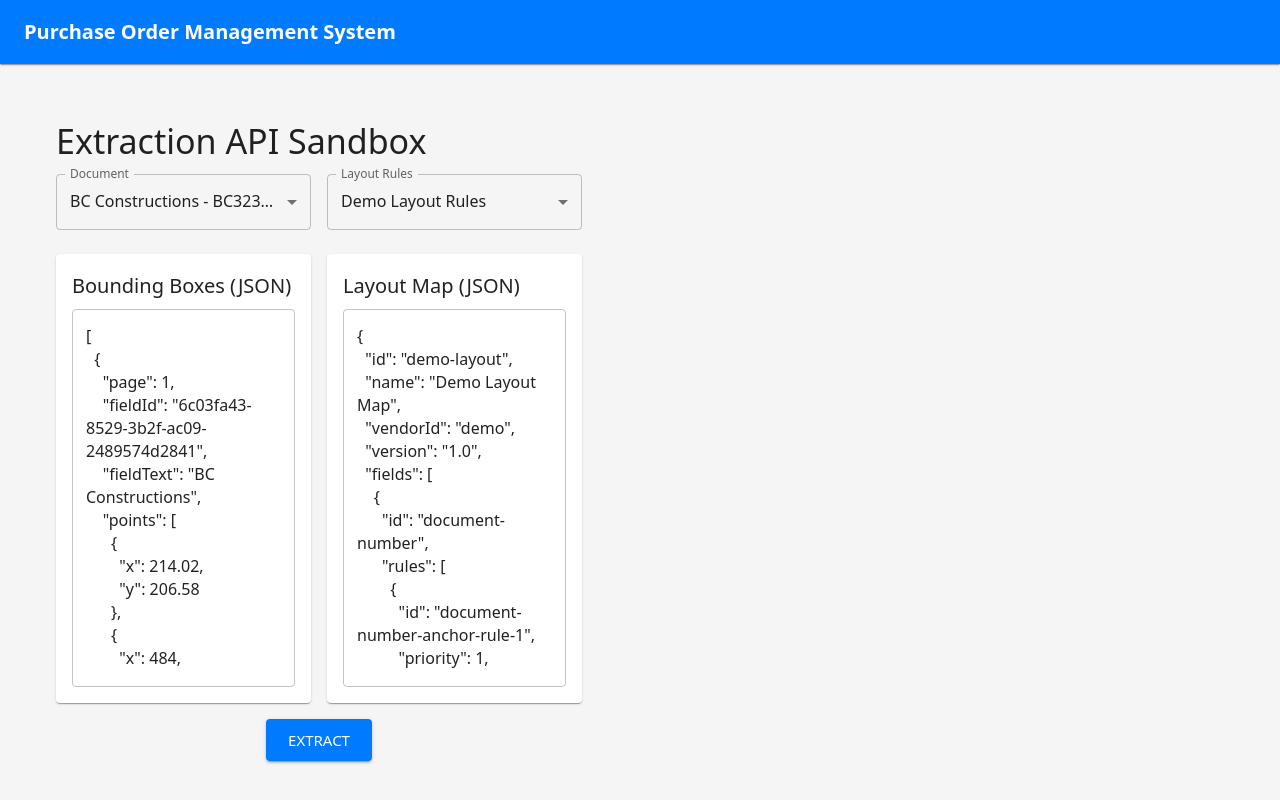
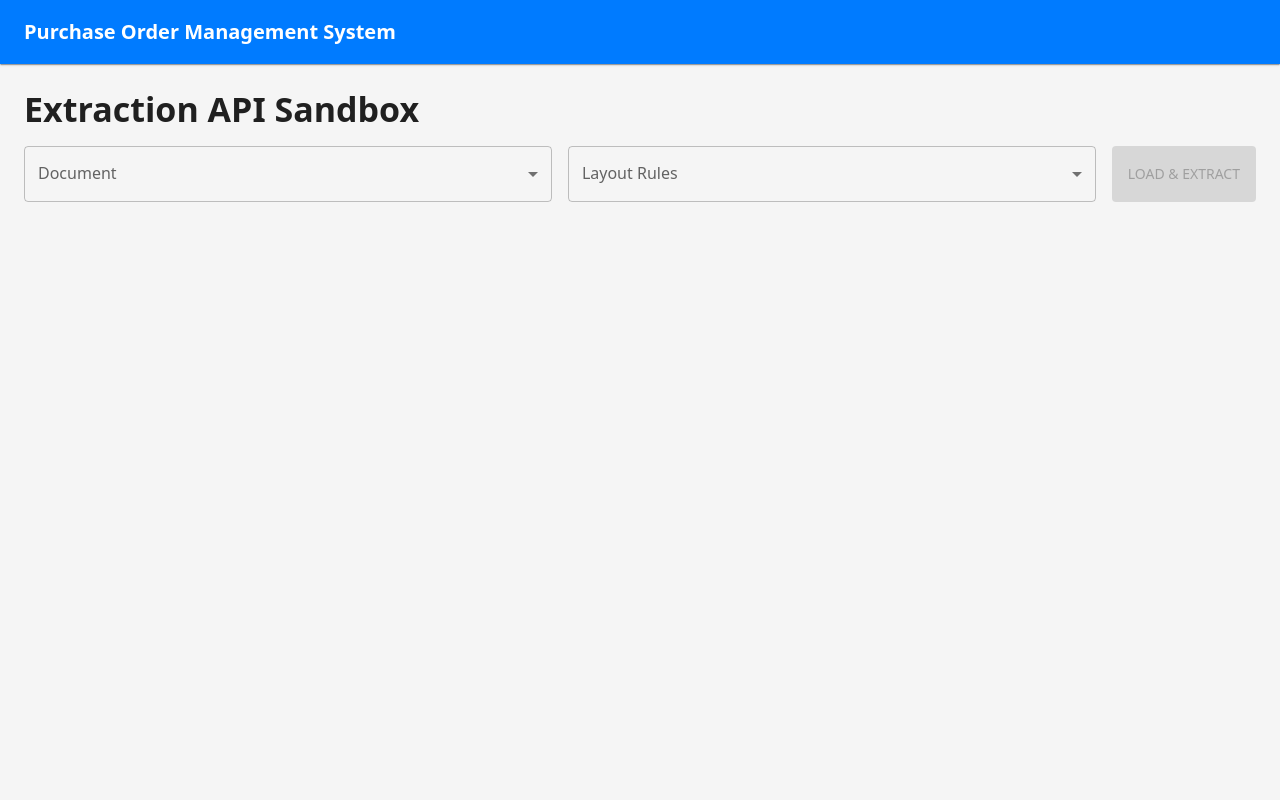
Before and after one commit to JeyNation/thoth, a Next.js app: page /sandbox in a window 1280 px wide. Built offline with nearby package versions, Linux system fonts and the light colour scheme; what @mui/material-nextjs would draw is missing.

Commit message:
update sandbox

```diff
--- a/src/app/sandbox/page.tsx
+++ b/src/app/sandbox/page.tsx
@@ -25,7 +25,6 @@ export default function SandboxPage() {
     const [result, setResult] = useState<any>(null);
     const [error, setError] = useState<string | null>(null);
     const [loading, setLoading] = useState(false);
-    const [dataLoading, setDataLoading] = useState(true);
 
     const [documents, setDocuments] = useState<DocumentInfo[]>([]);
     const [layouts, setLayouts] = useState<LayoutInfo[]>([]);
@@ -44,14 +43,6 @@ export default function SandboxPage() {
 
             setDocuments(docsData.documents || []);
             setLayouts(layoutsData.layouts || []);
-
-            // Set defaults
-            if (docsData.documents.length > 0) {
-                setSelectedDocument(docsData.documents[0].fileName);
-            }
-            if (layoutsData.layouts.length > 0) {
-                setSelectedLayout(layoutsData.layouts[0].fileName);
-            }
         } catch (err) {
             setError(err instanceof Error ? err.message : 'Failed to load available data');
         }
@@ -60,7 +51,10 @@ export default function SandboxPage() {
     const loadSelectedData = async () => {
         if (!selectedDocument || !selectedLayout) return;
 
-        setDataLoading(true);
+        setLoading(true);
+        setError(null);
+        setResult(null);
+
         try {
             const [docResponse, layoutResponse] = await Promise.all([
                 fetch(`/data/documents/${selectedDocument}`),
@@ -70,25 +64,49 @@ export default function SandboxPage() {
             const docData = await docResponse.json();
             const layoutData = await layoutResponse.json();
 
-            setBoundingBoxes(JSON.stringify(docData.boundingBoxes || [], null, 2));
-            setLayoutMap(JSON.stringify(layoutData, null, 2));
-            setError(null);
+            const boundingBoxesStr = JSON.stringify(docData.boundingBoxes || [], null, 2);
+            const layoutMapStr = JSON.stringify(layoutData, null, 2);
+
+            setBoundingBoxes(boundingBoxesStr);
+            setLayoutMap(layoutMapStr);
+
+            // Auto-extract after loading
+            await extractData(docData.boundingBoxes || [], layoutData);
         } catch (err) {
             setError(err instanceof Error ? err.message : 'Failed to load selected data');
         } finally {
-            setDataLoading(false);
+            setLoading(false);
+        }
+    };
+
+    const extractData = async (boundingBoxesData: any, layoutMapData: any) => {
+        try {
+            const response = await fetch('/api/extract', {
+                method: 'POST',
+                headers: {
+                    'Content-Type': 'application/json',
+                },
+                body: JSON.stringify({
+                    boundingBoxes: boundingBoxesData,
+                    layoutMap: layoutMapData,
+                }),
+            });
+
+            const data = await response.json();
+
+            if (!response.ok) {
+                setError(JSON.stringify(data, null, 2));
+            } else {
+                setResult(data);
+            }
+        } catch (err) {
+            setError(err instanceof Error ? err.message : 'Unknown error during extraction');
         }
     };
 
     useEffect(() => {
         loadAvailableData();
     }, []);
-
-    useEffect(() => {
-        if (selectedDocument && selectedLayout) {
-            loadSelectedData();
-        }
-    }, [selectedDocument, selectedLayout]);
 
     const handleExtract = async () => {
         setLoading(true);
@@ -99,24 +117,7 @@ export default function SandboxPage() {
             const boundingBoxesJson = JSON.parse(boundingBoxes);
             const layoutMapJson = JSON.parse(layoutMap);
 
-            const response = await fetch('/api/extract', {
-                method: 'POST',
-                headers: {
-                    'Content-Type': 'application/json',
-                },
-                body: JSON.stringify({
-                    boundingBoxes: boundingBoxesJson,
-                    layoutMap: layoutMapJson,
-                }),
-            });
-
-            const data = await response.json();
-
-            if (!response.ok) {
-                setError(JSON.stringify(data, null, 2));
-            } else {
-                setResult(data);
-            }
+            await extractData(boundingBoxesJson, layoutMapJson);
         } catch (err) {
             setError(err instanceof Error ? err.message : 'Unknown error');
         } finally {
@@ -133,19 +134,18 @@ export default function SandboxPage() {
     };
 
     return (
-        <Box sx={{ p: 4 }}>
-            <Typography variant="h4" gutterBottom>
+        <Box sx={{ width: '100%', height: '100%', display: 'flex', flexDirection: 'column', gap: 2 }}>
+            <Typography variant="h4" sx={{ flexShrink: 0, fontWeight: 600 }}>
                 Extraction API Sandbox
             </Typography>
 
-            <Box sx={{ display: 'flex', gap: 2, mb: 3 }}>
-                <FormControl fullWidth>
+            <Box sx={{ display: 'flex', gap: 2, alignItems: 'center', flexShrink: 0 }}>
+                <FormControl sx={{ flex: 1 }}>
                     <InputLabel>Document</InputLabel>
                     <Select
                         value={selectedDocument}
                         label="Document"
                         onChange={handleDocumentChange}
-                        disabled={dataLoading}
                     >
                         {documents.map((doc) => (
                             <MenuItem key={doc.id} value={doc.fileName}>
@@ -155,13 +155,12 @@ export default function SandboxPage() {
                     </Select>
                 </FormControl>
 
-                <FormControl fullWidth>
+                <FormControl sx={{ flex: 1 }}>
                     <InputLabel>Layout Rules</InputLabel>
                     <Select
                         value={selectedLayout}
                         label="Layout Rules"
                         onChange={handleLayoutChange}
-                        disabled={dataLoading}
                     >
                         {layouts.map((layout) => (
                             <MenuItem key={layout.id} value={layout.fileName}>
@@ -170,68 +169,109 @@ export default function SandboxPage() {
                         ))}
                     </Select>
                 </FormControl>
+
+                <Button
+                    variant="contained"
+                    onClick={loadSelectedData}
+                    disabled={!selectedDocument || !selectedLayout || loading}
+                    sx={{ minWidth: '120px', height: '56px' }}
+                >
+                    {loading ? 'Loading...' : 'Load & Extract'}
+                </Button>
             </Box>
 
-            <Box sx={{ display: 'flex', gap: 2, mb: 2 }}>
-                <Paper sx={{ flex: 1, p: 2 }}>
+            {result && (
+                <Box sx={{ display: 'flex', gap: 2, flex: 1, minHeight: 0, overflow: 'hidden' }}>
+                    <Paper elevation={1} sx={{ flex: 1, p: 2, display: 'flex', flexDirection: 'column', overflow: 'hidden', borderRadius: 3 }}>
                         <Typography variant="h6" gutterBottom>
                             Bounding Boxes (JSON)
                         </Typography>
                         <TextField
                             fullWidth
                             multiline
-                        rows={15}
                             value={boundingBoxes}
                             onChange={(e) => setBoundingBoxes(e.target.value)}
                             variant="outlined"
-                        sx={{ fontFamily: 'monospace', fontSize: '12px' }}
+                            sx={{
+                                fontFamily: 'monospace',
+                                fontSize: '12px',
+                                flex: 1,
+                                '& .MuiInputBase-root': {
+                                    height: '100%',
+                                    alignItems: 'flex-start'
+                                },
+                                '& textarea': {
+                                    height: '100% !important',
+                                    overflow: 'auto !important'
+                                }
+                            }}
                         />
                     </Paper>
 
-                <Paper sx={{ flex: 1, p: 2 }}>
+                    <Paper elevation={1} sx={{ flex: 1, p: 2, display: 'flex', flexDirection: 'column', overflow: 'hidden', borderRadius: 3 }}>
                         <Typography variant="h6" gutterBottom>
                             Layout Map (JSON)
                         </Typography>
                         <TextField
                             fullWidth
                             multiline
-                        rows={15}
                             value={layoutMap}
                             onChange={(e) => setLayoutMap(e.target.value)}
                             variant="outlined"
-                        sx={{ fontFamily: 'monospace', fontSize: '12px' }}
+                            sx={{
+                                fontFamily: 'monospace',
+                                fontSize: '12px',
+                                flex: 1,
+                                '& .MuiInputBase-root': {
+                                    height: '100%',
+                                    alignItems: 'flex-start'
+                                },
+                                '& textarea': {
+                                    height: '100% !important',
+                                    overflow: 'auto !important'
+                                }
+                            }}
+                        />
+                    </Paper>
+
+                    <Paper elevation={1} sx={{ flex: 1, p: 2, display: 'flex', flexDirection: 'column', overflow: 'hidden', borderRadius: 3 }}>
+                        <Typography variant="h6" gutterBottom>
+                            Result
+                        </Typography>
+                        <TextField
+                            fullWidth
+                            multiline
+                            value={result ? JSON.stringify(result, null, 2) : ''}
+                            variant="outlined"
+                            InputProps={{
+                                readOnly: true,
+                            }}
+                            sx={{
+                                fontFamily: 'monospace',
+                                fontSize: '12px',
+                                flex: 1,
+                                bgcolor: '#e8f5e9',
+                                '& .MuiInputBase-root': {
+                                    height: '100%',
+                                    alignItems: 'flex-start',
+                                    bgcolor: '#e8f5e9'
+                                },
+                                '& textarea': {
+                                    height: '100% !important',
+                                    overflow: 'auto !important'
+                                }
+                            }}
                         />
                     </Paper>
                 </Box>
-
-            <Box sx={{ mt: 2, textAlign: 'center' }}>
-                <Button
-                    variant="contained"
-                    onClick={handleExtract}
-                    disabled={loading}
-                    size="large"
-                >
-                    {loading ? 'Extracting...' : 'Extract'}
-                </Button>
-            </Box>
+            )}
 
             {error && (
-                <Paper sx={{ p: 2, mt: 2, bgcolor: '#ffebee' }}>
+                <Paper elevation={1} sx={{ p: 2, bgcolor: '#ffebee', maxHeight: '150px', overflow: 'auto', flexShrink: 0, borderRadius: 3 }}>
                     <Typography variant="h6" color="error" gutterBottom>
                         Error
                     </Typography>
-                    <pre style={{ overflow: 'auto' }}>{error}</pre>
-                </Paper>
-            )}
-
-            {result && (
-                <Paper sx={{ p: 2, mt: 2, bgcolor: '#e8f5e9' }}>
-                    <Typography variant="h6" gutterBottom>
-                        Result
-                    </Typography>
-                    <pre style={{ overflow: 'auto' }}>
-                        {JSON.stringify(result, null, 2)}
-                    </pre>
+                    <pre style={{ margin: 0, overflow: 'auto' }}>{error}</pre>
                 </Paper>
             )}
         </Box>
```
Lines whose indentation alone changed are shown as unchanged.
